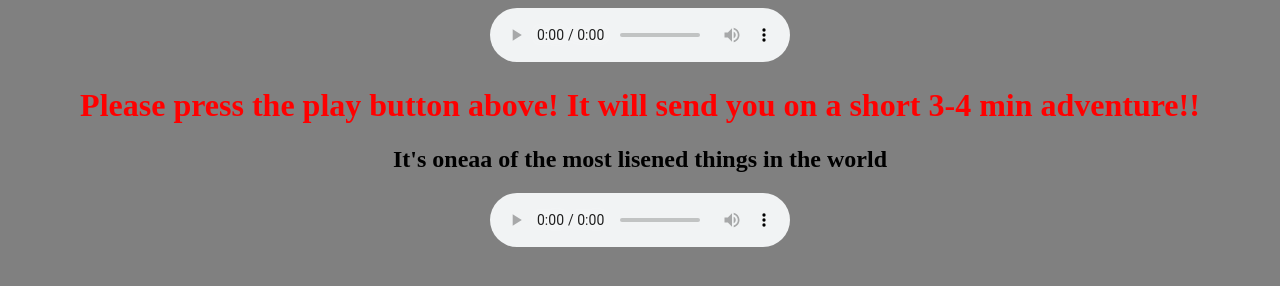
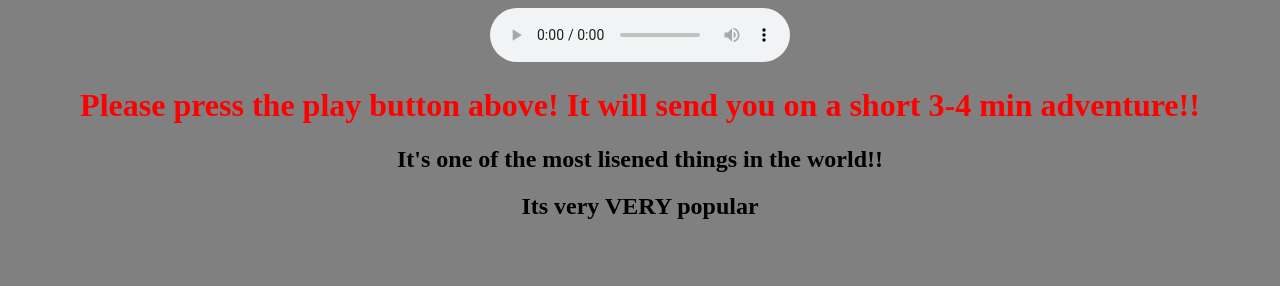
Before and after one commit to Catteleya/BEN-HOW-DARE-YOU, a plain HTML site: page index.html in a window 1280 px wide. Drawn offline with Linux system fonts and the light colour scheme.

Commit message:
Update index.html

```diff
--- a/index.html
+++ b/index.html
@@ -15,7 +15,7 @@
     </audio>
 
     <h1>Please press the play button above! It will send you on a short 3-4 min adventure!!</h1>
-    <h2>It's oneaa of the most lisened things in the world</h2>
-    <audio id="player" autoplay controls><source src="Never Gonna.mp3" type="audio/mp3"></audio>
+    <h2>It's one of the most lisened things in the world!!</h2>
+    <h2>Its very <b>VERY<b> popular</h2>
   </body>
 </html>
```
